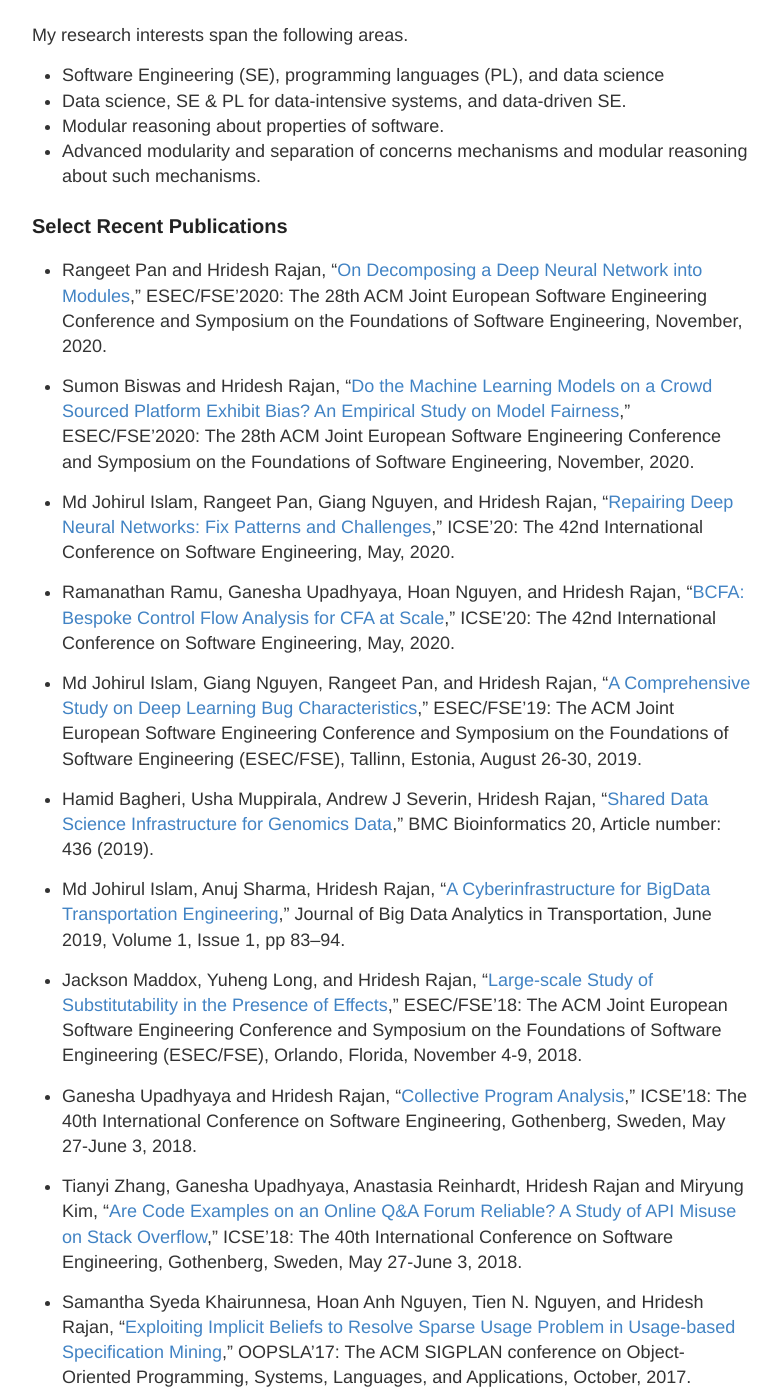
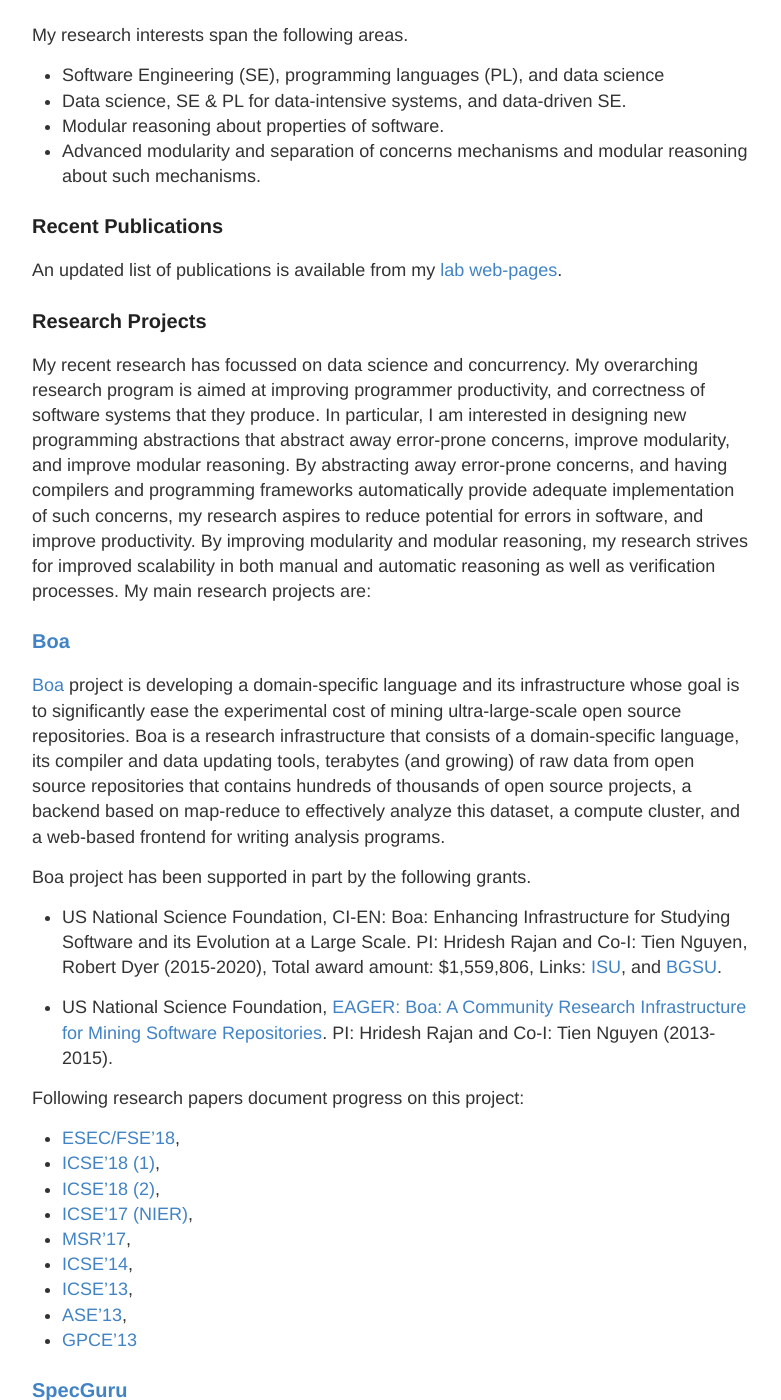
Before and after one commit to hridesh/hridesh.github.io, a Jekyll site: the page built from research.md, in a window 1280 px wide and 1400 px high, scrolled down 252 px. Shown: the whole window, without its empty margins (248-1029 px from the left). Built offline with Jekyll 4.4.1, drawn with Linux system fonts in a browser that asks for light colours; some of the changed text lies outside the part shown.

Commit message:
add pointer to research pubs

```diff
--- a/research.md
+++ b/research.md
@@ -13,111 +13,9 @@
 * Advanced modularity and separation of concerns mechanisms
   and modular reasoning about such mechanisms.
 
-### Select Recent Publications
+### Recent Publications
 
-* Rangeet Pan and Hridesh Rajan,
-"[On Decomposing a Deep Neural Network into Modules](https://lab-design.github.io/papers/ESEC-FSE-20b/)," ESEC/FSE’2020: The 28th ACM Joint European Software Engineering Conference and Symposium on the Foundations of Software Engineering, November, 2020.
-
-
-* Sumon Biswas and Hridesh Rajan,
-"[Do the Machine Learning Models on a Crowd Sourced Platform Exhibit Bias? An Empirical Study on Model Fairness](https://lab-design.github.io/papers/ESEC-FSE-20a/)," ESEC/FSE’2020: The 28th ACM Joint European Software Engineering Conference and Symposium on the Foundations of Software Engineering, November, 2020.
-
-
-* Md Johirul Islam, Rangeet Pan, Giang Nguyen, and Hridesh Rajan,
-"[Repairing Deep Neural Networks: Fix Patterns and Challenges](https://lab-design.github.io/papers/ICSE-20a/),"
-ICSE’20: The 42nd International Conference on Software Engineering, May, 2020.
-
-
-* Ramanathan Ramu, Ganesha Upadhyaya, Hoan Nguyen, and Hridesh Rajan,
-"[BCFA: Bespoke Control Flow Analysis for CFA at Scale](https://lab-design.github.io/papers/ICSE-20b/),"
-ICSE’20: The 42nd International Conference on Software Engineering, May, 2020.
-
-
-* Md Johirul Islam, Giang Nguyen, Rangeet Pan, and Hridesh Rajan,
-"[A Comprehensive Study on Deep Learning Bug Characteristics](https://lab-design.github.io/papers/ESEC-FSE-19/),"
-ESEC/FSE’19: The ACM Joint European Software Engineering Conference
-and Symposium on the Foundations of Software Engineering (ESEC/FSE),
-Tallinn, Estonia, August 26-30, 2019.
-
-
-* Hamid Bagheri, Usha Muppirala, Andrew J Severin, Hridesh Rajan,
-"[Shared Data Science Infrastructure for Genomics Data](https://bmcbioinformatics.biomedcentral.com/articles/10.1186/s12859-019-2967-2),"
-BMC Bioinformatics 20, Article number: 436 (2019).
-
-
-* Md Johirul Islam, Anuj Sharma, Hridesh Rajan,
-"[A Cyberinfrastructure for BigData Transportation Engineering](http://arxiv.org/abs/1805.00105),"
-Journal of Big Data Analytics in Transportation, June 2019, Volume 1, Issue 1, pp 83–94.
-
-
-* Jackson Maddox, Yuheng Long, and Hridesh Rajan,
-"[Large-scale Study of Substitutability in the Presence of Effects](https://lab-design.github.io/papers/FSE-18/),"
-ESEC/FSE’18: The ACM Joint European Software Engineering Conference
-and Symposium on the Foundations of Software Engineering (ESEC/FSE),
-Orlando, Florida, November 4-9, 2018.
-
-* Ganesha Upadhyaya and Hridesh Rajan,
-"[Collective Program Analysis](https://lab-design.github.io/papers/ICSE-18a/),"
-ICSE'18: The 40th International Conference on Software Engineering,
-Gothenberg, Sweden, May 27-June 3, 2018.
-
-
-* Tianyi Zhang, Ganesha Upadhyaya, Anastasia Reinhardt, Hridesh Rajan and Miryung Kim,
-"[Are Code Examples on an Online Q&amp;A Forum Reliable?
-A Study of API Misuse on Stack Overflow](https://lab-design.github.io/papers/ICSE-18b/),"
-ICSE'18: The 40th International Conference on Software Engineering,
-Gothenberg, Sweden, May 27-June 3, 2018.
-
-* Samantha Syeda Khairunnesa, Hoan Anh Nguyen, Tien N. Nguyen, and Hridesh Rajan,
-"[Exploiting Implicit Beliefs to Resolve Sparse Usage Problem in Usage-based
-Specification Mining](https://lab-design.github.io/papers/OOPSLA-17/),"
-OOPSLA’17: The ACM SIGPLAN conference on Object-Oriented
-Programming, Systems, Languages, and Applications, October, 2017.
-
-* Hridesh Rajan,
-"[Bridging the Digital Divide in Data Science](https://2017.splashcon.org/event/splash-2017-splash-i-bridging-the-digital-divide-in-data-science),"
-SPLASH-I: The ACM SIGPLAN conference on Systems, Programming,
-Languages and Applications: Software for Humanity (SPLASH), October, 2017.
-
-* Ganesha Upadhyaya and Hridesh Rajan,
-"[On Accelerating Ultra-Large-Scale Mining](https://lab-design.github.io/papers/ICSE-NIER-17a/),"
-ICSE'17: The 39th International Conference on Software Engineering: NIER Track,
-Buenos Aires, Argentina, May 2017.
-
-* Yuheng Long, Yu David Liu, and Hridesh Rajan,
-"[First-Class Effect Reflection for Effect-Guided Programming](https://lab-design.github.io/papers/OOPSLA16/),"
-OOPSLA'16: The ACM SIGPLAN conference on Systems, Programming,
-Languages and Applications: Software for Humanity (SPLASH),
-Amsterdam, the Netherlands, October 2016.
-
-* Yuheng Long, Yu David Liu, and Hridesh Rajan,
-"[Intensional Effect Polymorphism](https://lab-design.github.io/papers/ECOOP-15/),"
-ECOOP'15: The 29th European Conference on Object-oriented
-Programming, July 2015.
-
-* Hridesh Rajan,
-[Capsule-oriented Programming](https://lab-design.github.io/papers/ICSE-15a/),"
-ICSE’15: The 37th International Conference on Software
-Engineering: NIER Track, May 2015.
-
-* Hridesh Rajan, Tien N. Nguyen, Gary T. Leavens, and Robert Dyer,
-"[Inferring Behavioral Specifications from Large-scale Repositories by Leveraging
-Collective Intelligence](https://lab-design.github.io/papers/OOPSLA-15/),"
-ICSE’15: The 37th International Conference
-on Software Engineering: NIER Track, May 2015.
-
-* Ganesha Upadhyaya and Hridesh Rajan,
-"[Effectively Mapping Linguistic Abstractions for Message-passing Concurrency to
-Threads on the Java Virtual Machine](https://lab-design.github.io/papers/OOPSLA-15/),"
-OOPSLA’15: The ACM SIGPLAN
-conference on Systems, Programming, Languages and Applications:
-Software for Humanity (SPLASH), October 2015.
-
-* Robert Dyer, Hoan Anh Nguyen, Hridesh Rajan, and Tien N. Nguyen,
-"[Boa: Ultra-Large-Scale Software Repository and Source-Code Mining](https://lab-design.github.io/papers/TOSEM-15/),"
-ACM Trans. Softw. Eng. Methodol., December 2015.
-
-* [more...](https://lab-design.github.io/papers/)
+An updated list of publications is available from my [lab web-pages](https://lab-design.github.io/papers/).
 
 
 ### Research Projects
```
